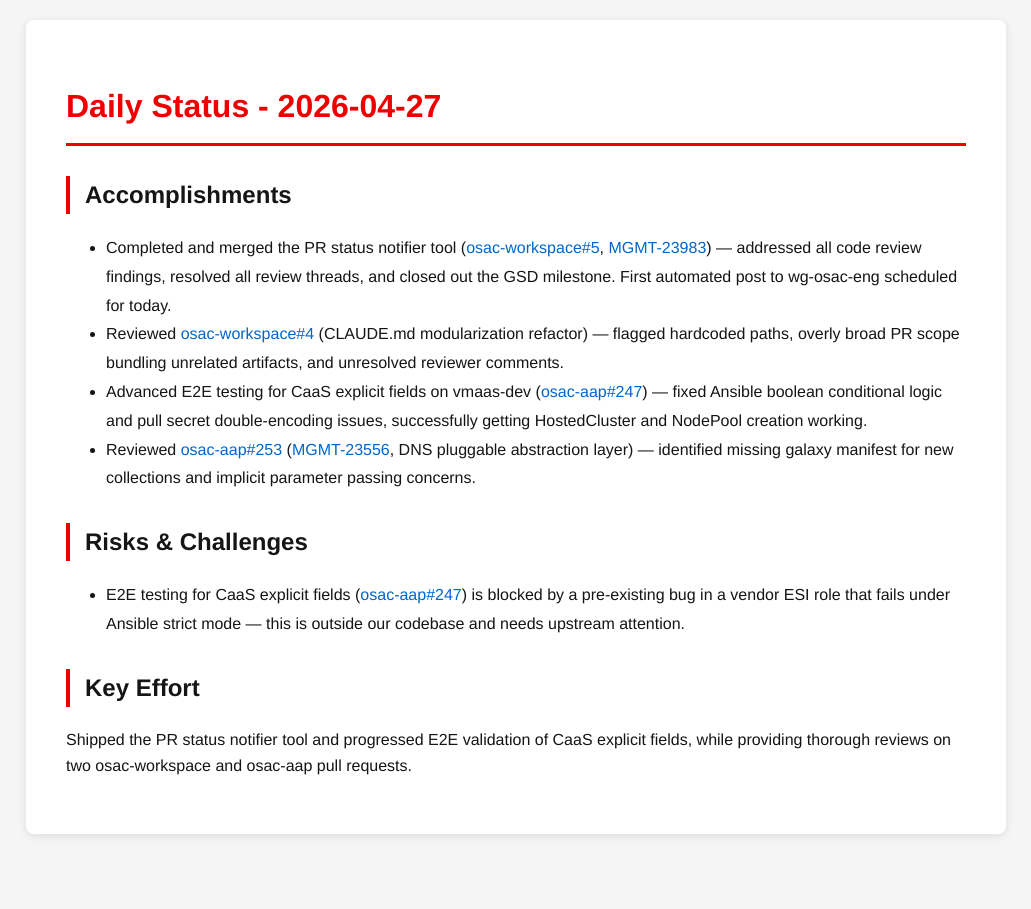
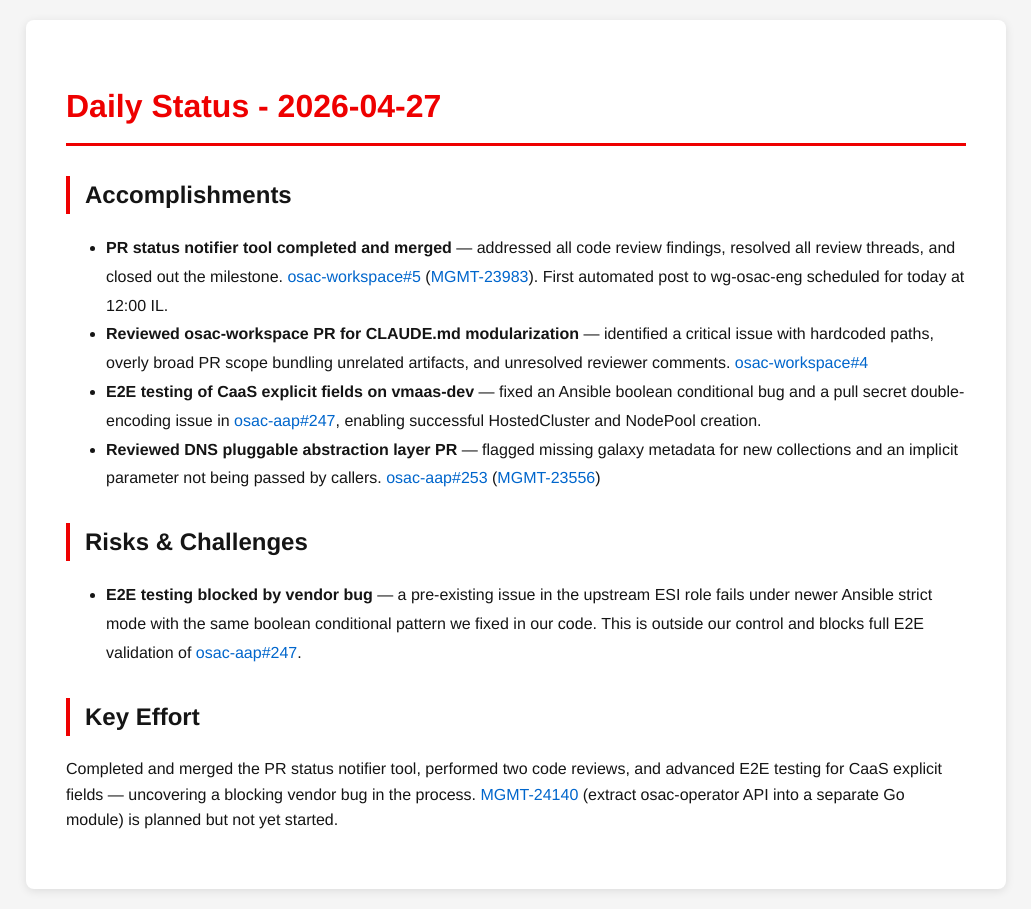
Before and after one commit to tzvatot/daily-status, a Jekyll site: the page built from 2026-04-27.md, in a window 1280 px wide. Shown: the whole page, without its empty margins (124-1155 px from the left). Built offline with Jekyll 4.4.1, drawn with Linux system fonts in a browser that asks for light colours.

Commit message:
Daily status update - 2026-04-27

```diff
--- a/2026-04-27.md
+++ b/2026-04-27.md
@@ -7,13 +7,16 @@
 # Daily Status - 2026-04-27
 
 ## Accomplishments
-- Completed and merged the PR status notifier tool ([osac-workspace#5](https://github.com/osac-project/osac-workspace/pull/5), [MGMT-23983](https://issues.redhat.com/browse/MGMT-23983)) — addressed all code review findings, resolved all review threads, and closed out the GSD milestone. First automated post to wg-osac-eng scheduled for today.
-- Reviewed [osac-workspace#4](https://github.com/osac-project/osac-workspace/pull/4) (CLAUDE.md modularization refactor) — flagged hardcoded paths, overly broad PR scope bundling unrelated artifacts, and unresolved reviewer comments.
-- Advanced E2E testing for CaaS explicit fields on vmaas-dev ([osac-aap#247](https://github.com/osac-project/osac-aap/pull/247)) — fixed Ansible boolean conditional logic and pull secret double-encoding issues, successfully getting HostedCluster and NodePool creation working.
-- Reviewed [osac-aap#253](https://github.com/osac-project/osac-aap/pull/253) ([MGMT-23556](https://issues.redhat.com/browse/MGMT-23556), DNS pluggable abstraction layer) — identified missing galaxy manifest for new collections and implicit parameter passing concerns.
+
+- **PR status notifier tool completed and merged** — addressed all code review findings, resolved all review threads, and closed out the milestone. [osac-workspace#5](https://github.com/osac-project/osac-workspace/pull/5) ([MGMT-23983](https://issues.redhat.com/browse/MGMT-23983)). First automated post to wg-osac-eng scheduled for today at 12:00 IL.
+- **Reviewed osac-workspace PR for CLAUDE.md modularization** — identified a critical issue with hardcoded paths, overly broad PR scope bundling unrelated artifacts, and unresolved reviewer comments. [osac-workspace#4](https://github.com/osac-project/osac-workspace/pull/4)
+- **E2E testing of CaaS explicit fields on vmaas-dev** — fixed an Ansible boolean conditional bug and a pull secret double-encoding issue in [osac-aap#247](https://github.com/osac-project/osac-aap/pull/247), enabling successful HostedCluster and NodePool creation.
+- **Reviewed DNS pluggable abstraction layer PR** — flagged missing galaxy metadata for new collections and an implicit parameter not being passed by callers. [osac-aap#253](https://github.com/osac-project/osac-aap/pull/253) ([MGMT-23556](https://issues.redhat.com/browse/MGMT-23556))
 
 ## Risks & Challenges
-- E2E testing for CaaS explicit fields ([osac-aap#247](https://github.com/osac-project/osac-aap/pull/247)) is blocked by a pre-existing bug in a vendor ESI role that fails under Ansible strict mode — this is outside our codebase and needs upstream attention.
+
+- **E2E testing blocked by vendor bug** — a pre-existing issue in the upstream ESI role fails under newer Ansible strict mode with the same boolean conditional pattern we fixed in our code. This is outside our control and blocks full E2E validation of [osac-aap#247](https://github.com/osac-project/osac-aap/pull/247).
 
 ## Key Effort
-Shipped the PR status notifier tool and progressed E2E validation of CaaS explicit fields, while providing thorough reviews on two osac-workspace and osac-aap pull requests.
+
+Completed and merged the PR status notifier tool, performed two code reviews, and advanced E2E testing for CaaS explicit fields — uncovering a blocking vendor bug in the process. [MGMT-24140](https://issues.redhat.com/browse/MGMT-24140) (extract osac-operator API into a separate Go module) is planned but not yet started.
```
